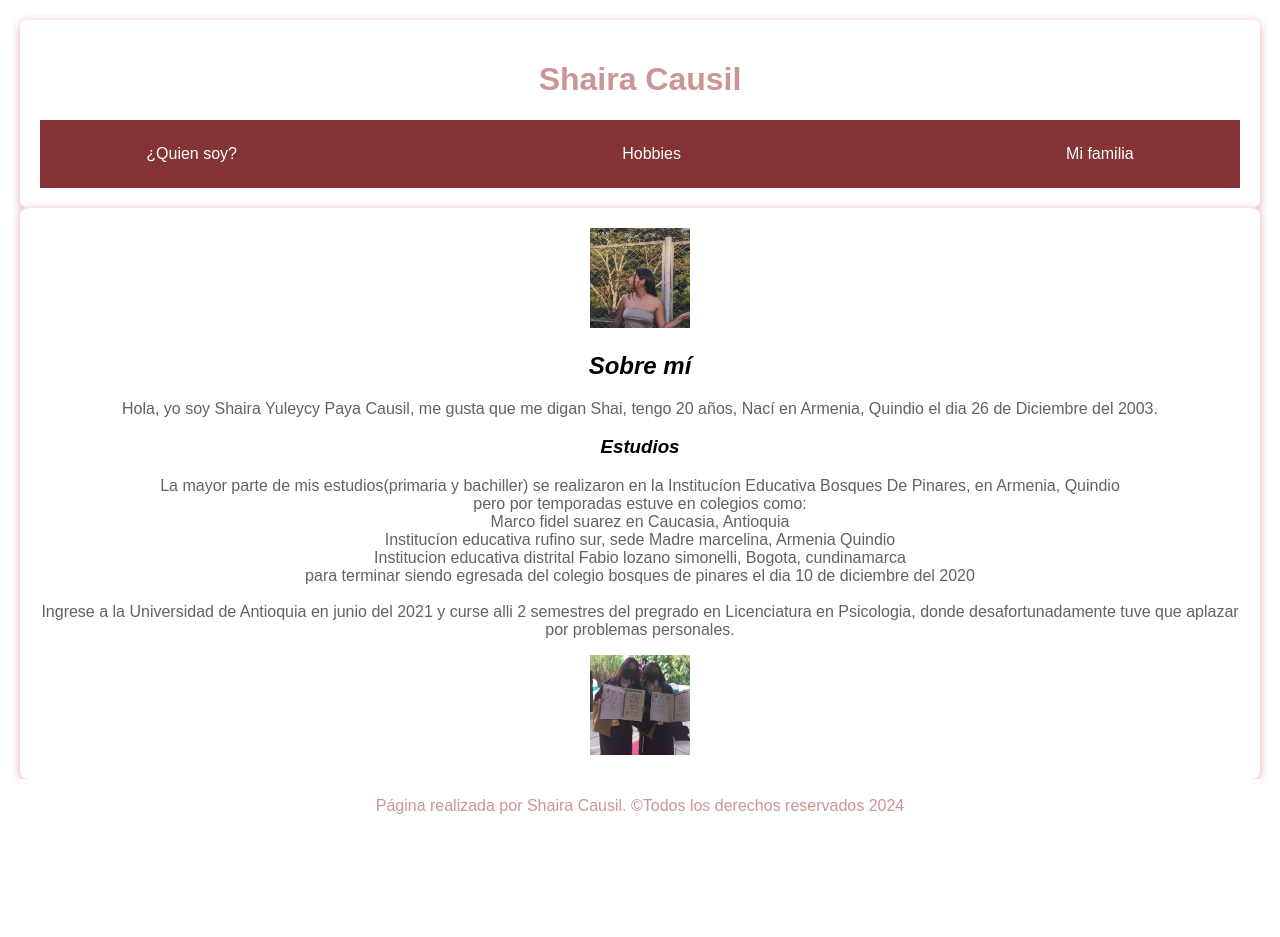
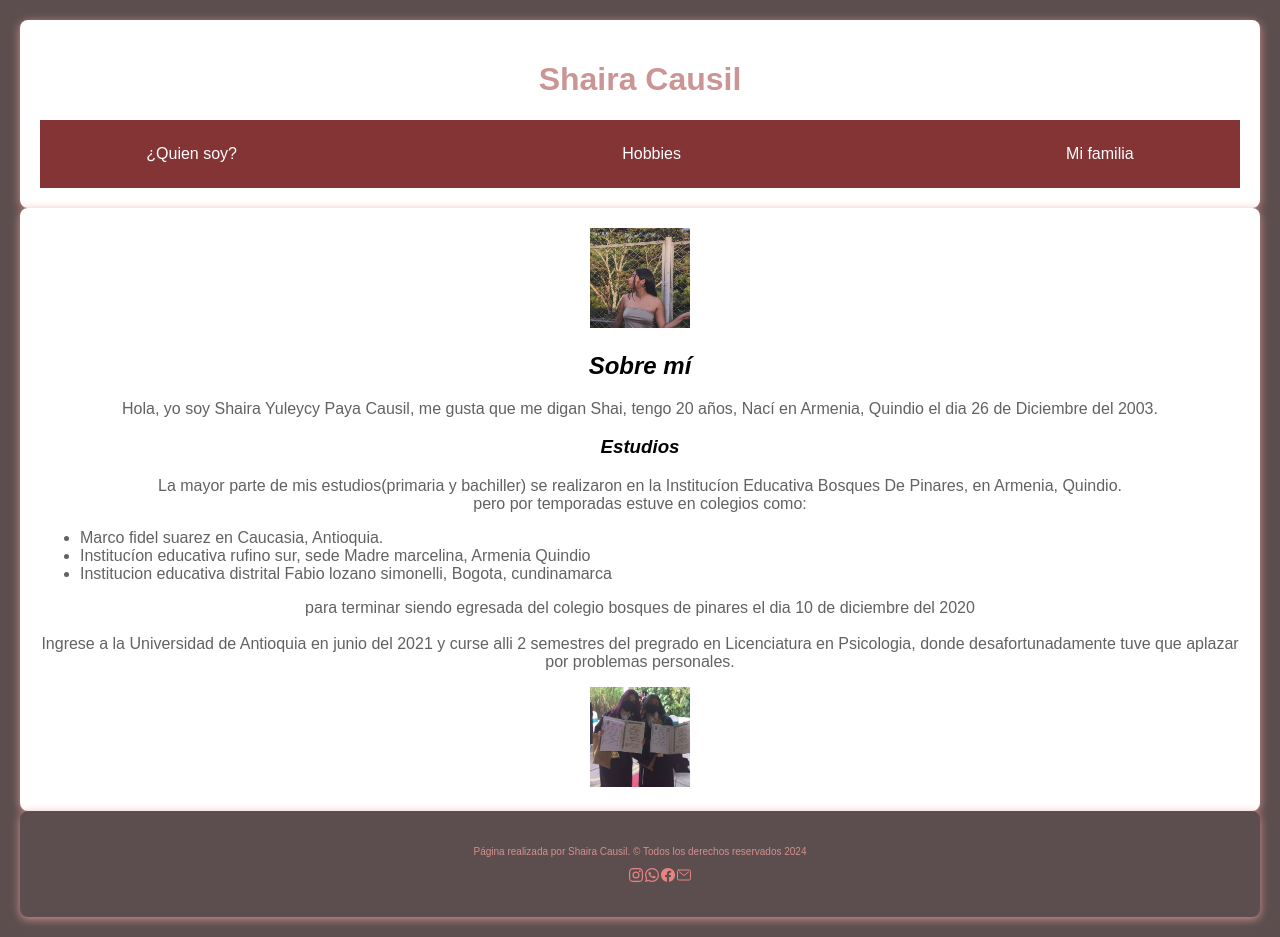
Before and after one commit to Shaicausil/MiPrimeraWeb, a plain HTML site: page index.html in a window 1280 px wide. Before the commit the page ends 851 px from the top, so only its background shows below. Drawn offline with nearby package versions, Linux system fonts and the light colour scheme.

Commit message:
agrego css

```diff
--- a/index.html
+++ b/index.html
@@ -19,17 +19,61 @@
     <section>
 
         <img src="assets/imagenes/shai - copia.jpg" alt="foto de shaira">
+
         <h2> <em> Sobre mí </em></h2>
         <p>Hola, yo soy Shaira Yuleycy Paya Causil, me gusta que me digan Shai, tengo 20 años, Nací en Armenia, Quindio el dia 26 de Diciembre del 2003. </p>
 
         <h3><em>Estudios</em></h3>
-        <p>La mayor parte de mis estudios(primaria y bachiller) se realizaron en la Institucíon Educativa Bosques De Pinares, en Armenia, Quindio <br> pero por temporadas estuve en colegios como: <br> Marco fidel suarez en Caucasia, Antioquia <br> Institucíon educativa rufino sur, sede Madre marcelina, Armenia Quindio <br> Institucion educativa distrital Fabio lozano simonelli, Bogota, cundinamarca <br> para terminar siendo egresada del colegio bosques de pinares el dia 10 de diciembre del 2020 <br> <br> Ingrese a la Universidad de Antioquia en junio del 2021 y curse alli 2 semestres del pregrado en Licenciatura en Psicologia, donde desafortunadamente tuve que aplazar por problemas personales. </p>
+        <p>La mayor parte de mis estudios(primaria y bachiller) se realizaron en la Institucíon Educativa Bosques De Pinares, en Armenia, Quindio. <br> pero por temporadas estuve en colegios como:
+            <ul>
+                 <li>Marco fidel suarez en Caucasia, Antioquia.
+                 </li>
+                 <li>Institucíon educativa rufino sur, sede Madre marcelina, Armenia Quindio</li>
+                 <li> Institucion educativa distrital Fabio lozano simonelli, Bogota, cundinamarca</li>
+            </ul>
+                <p> para terminar siendo egresada del colegio bosques de pinares el dia 10 de diciembre del 2020 <br> <br> Ingrese a la Universidad de Antioquia en junio del 2021 y curse alli 2 semestres del pregrado en Licenciatura en Psicologia, donde desafortunadamente tuve que aplazar por problemas personales. </p>
+
         <img src="assets/imagenes/grado.jpeg" alt="grado">
 
 
     </section>
+    <section class="footer">
     <footer>
-        <br>Página realizada por Shaira Causil. &copy;Todos los derechos reservados 2024</p>
+        <p class="text">Página realizada por Shaira Causil. &copy; Todos los derechos reservados 2024</p>
+
+        <ul class="social-icon">
+            <li class="icon-elem">
+              <a href="https://www.instagram.com/sxcausil" target="_blank" class="icon">
+                <ion-icon name="logo-instagram"></ion-icon>
+              </a>
+            </li>
+            <li class="icon-elem">
+              <a href= "https://wa.me/573137360284?text=Hola%2C%20c%C3%B3mo%20est%C3%A1s%3F" target="_blank" class="icon">
+                <ion-icon name="logo-whatsapp"></ion-icon>
+              </a>
+            </li>
+            <li class="icon-elem">
+              <a href="https://www.facebook.com/messages/t/yuleisy.shaira26/" target="_blank" class="icon">
+                <ion-icon name="logo-facebook"></ion-icon>
+              </a>
+            <li class="icon-elem">
+              <a href="https:/mail.google.com/mail/?view=cm&fs=1&to=causil845@gmail.com&suAsunto&body=Holaaa" target="_blank" class="icon">
+             </li>
+                <ion-icon name="mail-outline"></ion-icon>
+              </a>
+            </li>
+          </ul>
     </footer>
+</section>
+
+    <script
+        type="module"
+        src="https://unpkg.com/ionicons@7.1.0/dist/ionicons/ionicons.esm.js">
+    </script>
+    <script
+        nomodule
+        src="https://unpkg.com/ionicons@7.1.0/dist/ionicons/ionicons.js"
+    ></script>
+
 </body>
 </html>
--- a/styles/styles.css
+++ b/styles/styles.css
@@ -1,7 +1,7 @@
 
 body {
     font-family: Arial, sans-serif;
-    background-color: #fff;
+    background-color: #5c4e4e;
     color: hsl(0, 34%, 69%);
     margin: 0;
     padding: 20px;
@@ -59,7 +59,7 @@ section{
     background-color: #fff;
     padding: 20px;
     border-radius: 8px;
-    box-shadow: 0 2px 10px rgba(231, 154, 154, 0.863);
+    box-shadow: 0 2px 10px #e79a9adc;
     color: hsl(0, 34, 20%);
     text-align: center;
 }
@@ -89,9 +89,46 @@ ul{
     color: rgb(99, 97, 97);
     text-align: justify;
 }
+.footer {
+    background: #5c4e4e;
+    min-height: 1px;
+    display: flex;
+    justify-content: center;
+    align-items: center;
+    flex-direction: column;
+    color: #5c4e4e;
+  }
 
-footer{
-    font-family: Arial, sans-serif;
-    background-color: #fff;
-    color: hsl(0, 34%, 69%);
-     }
+  .social-icon {
+    background-color: #5c4e4e;
+    display: flex;
+    justify-content: center;
+    align-items: center;
+    margin: 10px 5px;
+    flex-wrap: wrap;
+  }
+
+  .icon-elem {
+    list-style: none;
+  }
+
+  .icon {
+    background-color: #5c4e4e;
+    color: #e68383;
+    font-size: 16px;
+    display: inline-block;
+    transition: 0.5s;
+  }
+
+  .icon:hover {
+    transform: translateY(-10px);
+  }
+
+  .text {
+    background-color: #5c4e4e;
+    color: #e79a9adc;
+    text-align: center;
+    margin-top: 15px;
+    margin-bottom: 10px;
+    font-size: 10px;
+  }
```
Also changed, not shown: templates/familia.html (+36 -3 lines), templates/hobbies.html (+38 -3 lines).
